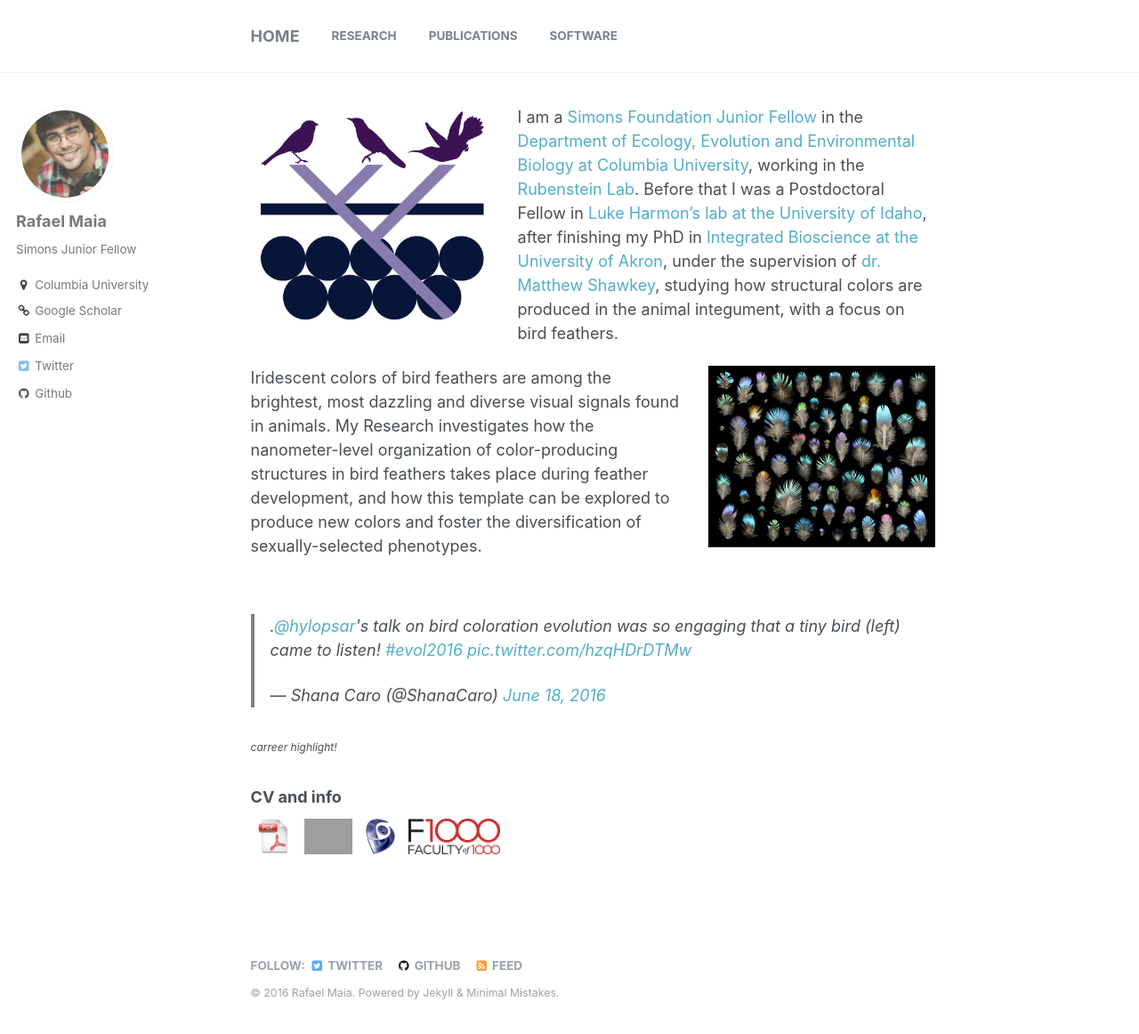
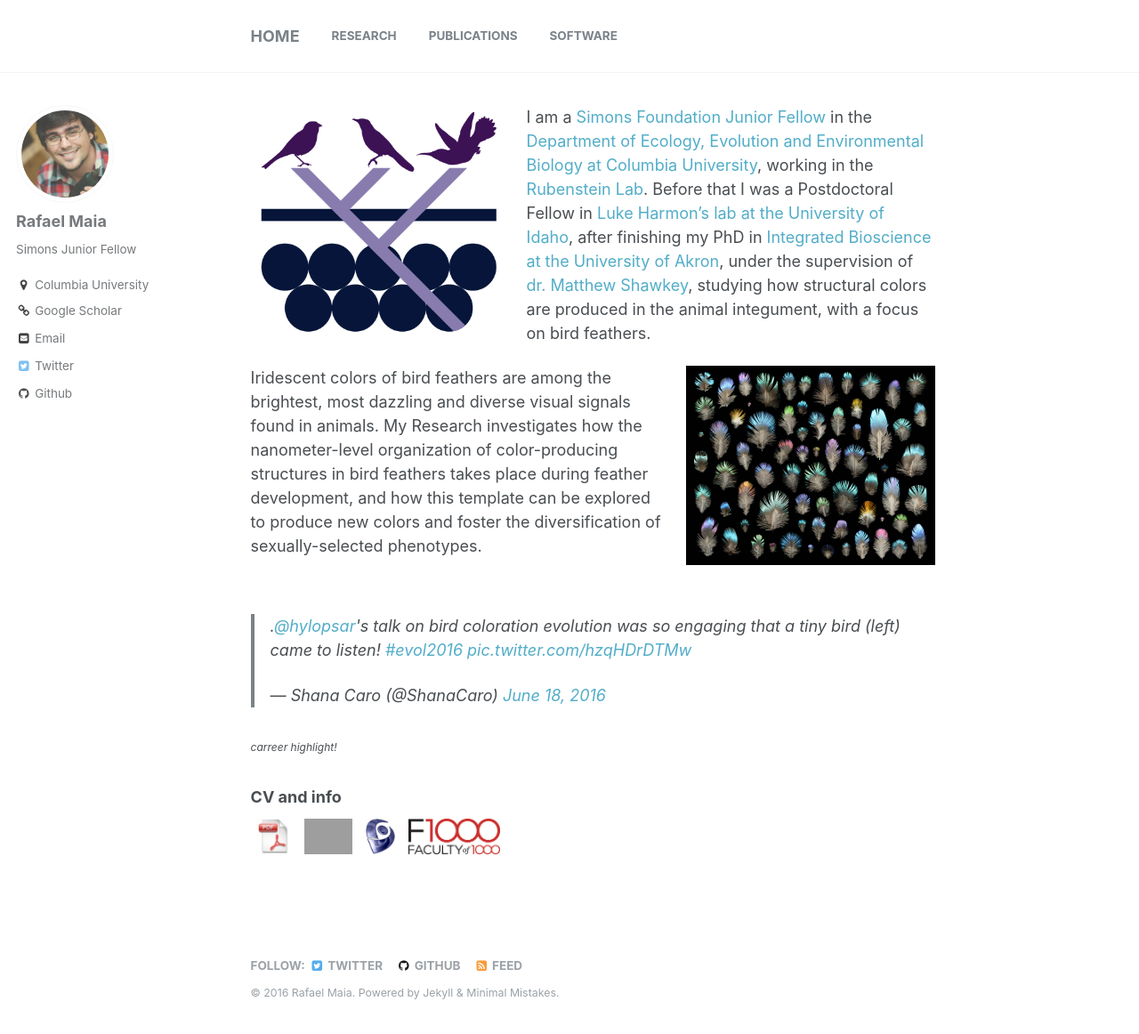
Before and after one commit to rmaia/rmaia.github.io, a Jekyll site: the page built from index.md, in a window 1280 px wide and 1179 px high. Shown: the top 1162 px of the window at 89% size. Built offline with Jekyll 4.4.1, drawn with Linux system fonts in a browser that asks for light colours; the list of posts is cut into pages by our own code; comment, search, counter and statistics services are not loaded; grey boxes are pictures that could not be loaded.

```diff
--- a/index.md
+++ b/index.md
@@ -3,10 +3,10 @@
 title: Rafael Maia
 author_profile: true
 ---
-<img align="left" style="padding-right:25px; width:300px" src="/images/logo.png">
+<img align="left" style="padding-right:20px; width:310px" src="/images/logo.png">
 I am a [Simons Foundation Junior Fellow](https://www.simonsfoundation.org/simons-society-of-fellows/junior-fellows/) in the [Department of Ecology, Evolution and Environmental Biology at Columbia University](http://www.columbia.edu/cu/e3b/), working in the [Rubenstein Lab](http://www.columbia.edu/~dr2497/HOME.html). Before that I was a Postdoctoral Fellow in [Luke Harmon's lab at the University of Idaho](http://www.webpages.uidaho.edu/~lukeh/), after finishing my PhD in [Integrated Bioscience at the University of Akron](http://www.uakron.edu/id/ib/), under the supervision of [dr. Matthew Shawkey](http://gozips.uakron.edu/~shawkey/), studying how structural colors are produced in the animal integument, with a focus on bird feathers.
 
-<img align="right" style="padding-left:25px; width:280px" src="/images/Starling-Poster-WEB.jpg"> Iridescent colors of bird feathers are among the brightest, most dazzling and diverse visual signals found in animals. My Research investigates how the nanometer-level organization of color-producing structures in bird feathers takes place during feather development, and how this template can be explored to produce new colors and foster the diversification of sexually-selected phenotypes.
+<img align="right" style="padding-left:20px; width:300px" src="/images/Starling-Poster-WEB.jpg"> Iridescent colors of bird feathers are among the brightest, most dazzling and diverse visual signals found in animals. My Research investigates how the nanometer-level organization of color-producing structures in bird feathers takes place during feather development, and how this template can be explored to produce new colors and foster the diversification of sexually-selected phenotypes.
 <br>
 <br>
 <blockquote class="twitter-tweet" data-lang="en"><p lang="en" dir="ltr">.<a href="https://twitter.com/hylopsar">@hylopsar</a>&#39;s talk on bird coloration evolution was so engaging that a tiny bird (left) came to listen! <a href="https://twitter.com/hashtag/evol2016?src=hash">#evol2016</a> <a href="https://t.co/hzqHDrDTMw">pic.twitter.com/hzqHDrDTMw</a></p>&mdash; Shana Caro (@ShanaCaro) <a href="https://twitter.com/ShanaCaro/status/744233162474037248">June 18, 2016</a></blockquote>
```
